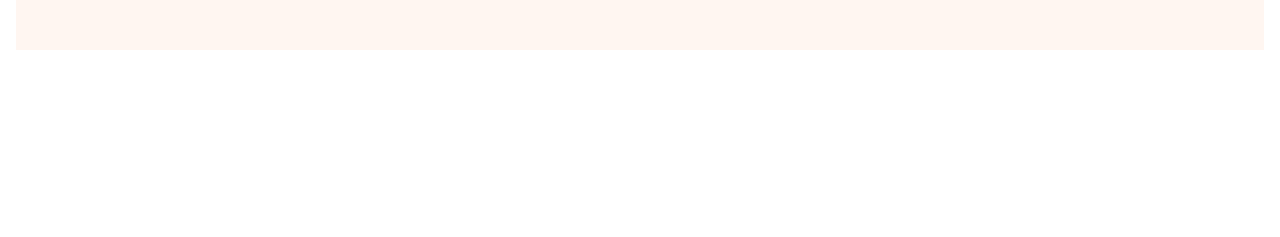
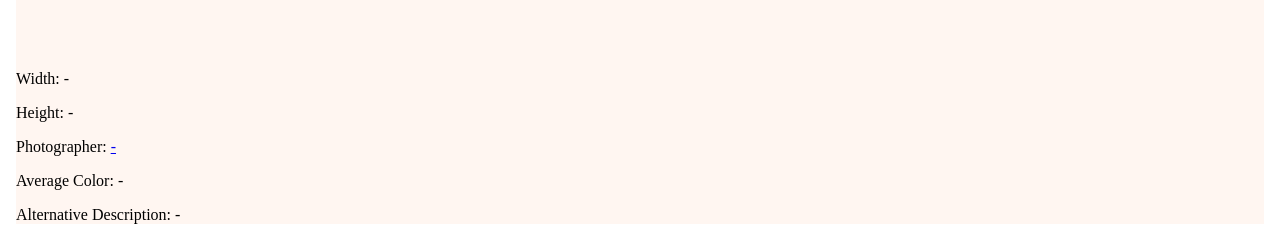
Before and after one commit to Lucieguerin431/WEB_SEM4, a Vue app: page /photo/1 in a window 1280 px wide. Shown: the part 758-995 px from the top of the page. Before the commit the page ends 816 px from the top, so only its background shows below. Built offline with nearby package versions, Linux system fonts and the light colour scheme; no server answers.

Commit message:
ajout des infos sur la photo

```diff
--- a/src/components/FullPhoto.vue
+++ b/src/components/FullPhoto.vue
@@ -1,6 +1,15 @@
 <template>
   <div class="photo-container">
     <img :src="photoUrl" :alt="photo ? photo.photographer: 'Photo'">
+  </div>
+  <div class="photo-info">
+    <p>Width: {{ photo ? photo.width : '-' }}</p>
+    <p>Height: {{ photo ? photo.height : '-' }}</p>
+    <p>Photographer:
+        <a :href="photo ? photo.photographer_url : '#'" target="_blank">{{ photo ? photo.photographer : '-' }}</a>
+    </p>
+    <p>Average Color: {{ photo ? photo.avg_color : '-' }}</p>
+    <p>Alternative Description: {{ photo ? photo.alt_description : '-' }}</p>
   </div>
 </template>
 
@@ -47,4 +56,7 @@ export default {
   max-width: 100%;
   max-height: 100%;
 }
+.photo-info {
+  margin-top: 20px;
+}
 </style>
--- a/src/components/Search.vue
+++ b/src/components/Search.vue
@@ -36,6 +36,10 @@ export default {
     };
   },
 
+  mounted() {
+    this.searchPhotos(); // Appeler la fonction searchPhotos() lorsque le composant est monté pour afficher les photos par défaut à l'ouverture du site
+  },
+
   methods: {
     async searchPhotos(filters) {
       try {
@@ -67,11 +71,8 @@ export default {
       // Naviguer vers une nouvelle page avec l'ID de la photo
       this.$router.push({ name: 'FullPhoto', params: { id: photoId } });
     }
-  },
+  }
 
-  mounted() {
-    this.searchPhotos(); // Appeler la fonction searchPhotos() lorsque le composant est monté pour afficher les photos par défaut à l'ouverture du site
-  }
 
 }
 </script>
```
